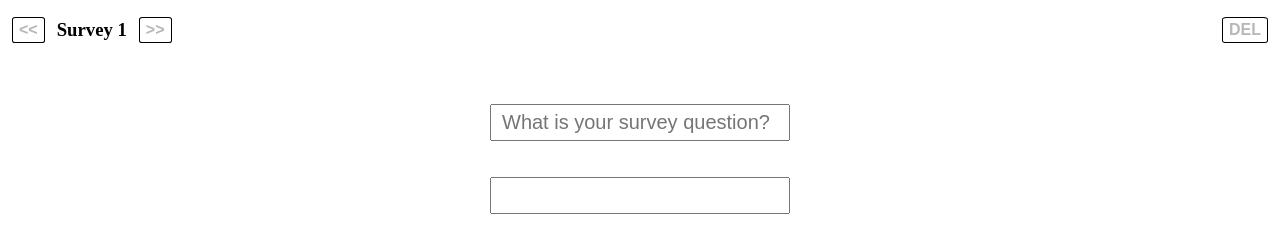
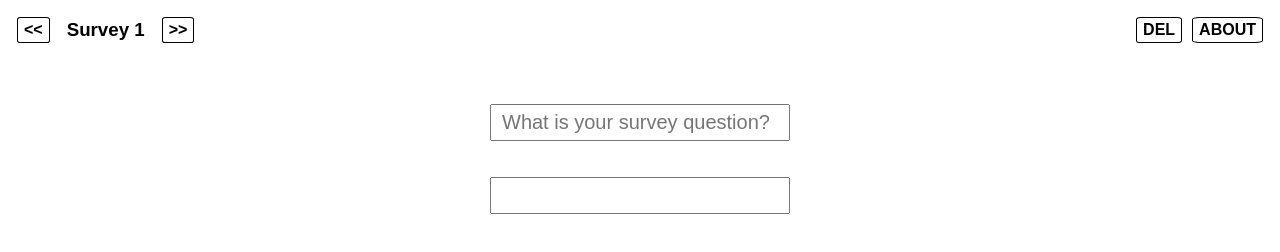
Before and after one commit to SmKou/speed-polling, a plain HTML site: page index.html in a window 1280 px wide. Drawn offline with nearby package versions, Linux system fonts and the light colour scheme.

Commit message:
Add about

```diff
--- a/index.html
+++ b/index.html
@@ -11,6 +11,7 @@
 			overflow: hidden;
 			scrollbar-width: none;
 			scroll-behavior: smooth;
+			font-family: sans-serif;
 		}
 
 		*::-webkit-scrollbar { display: none }
@@ -29,16 +30,20 @@
 			padding-right: 12px;
 		}
 
-		button {
+		a, button {
+			margin: 0 5px;
 			padding: 3px 6px;
 			border: 1px solid black;
 			border-radius: 10%;
+			color: black;
 			background: transparent;
 			font-size: 16px;
 			font-weight: bold;
+			text-decoration: none;
+			text-transform: uppercase;
 		}
 
-		button:hover {
+		a:hover, button:hover {
 			background: palegreen;
 		}
 
@@ -79,6 +84,7 @@
 		footer {
 		}
     </style>
+    <script src="https://unpkg.com/htmx.org@2.0.2"></script>
 </head>
 <body>
 	<header>
@@ -88,7 +94,8 @@
 			<button id="next-survey" disabled>>></button>
 		</div>
 		<div>
-			<button id="del" disabled>DEL</button>
+			<button id="del-btn" disabled>Del</button>
+			<a href="about/">About</a>
 		</div>
 	</header>
 	<main>
```
Also changed, not shown: about/index.html (added).
